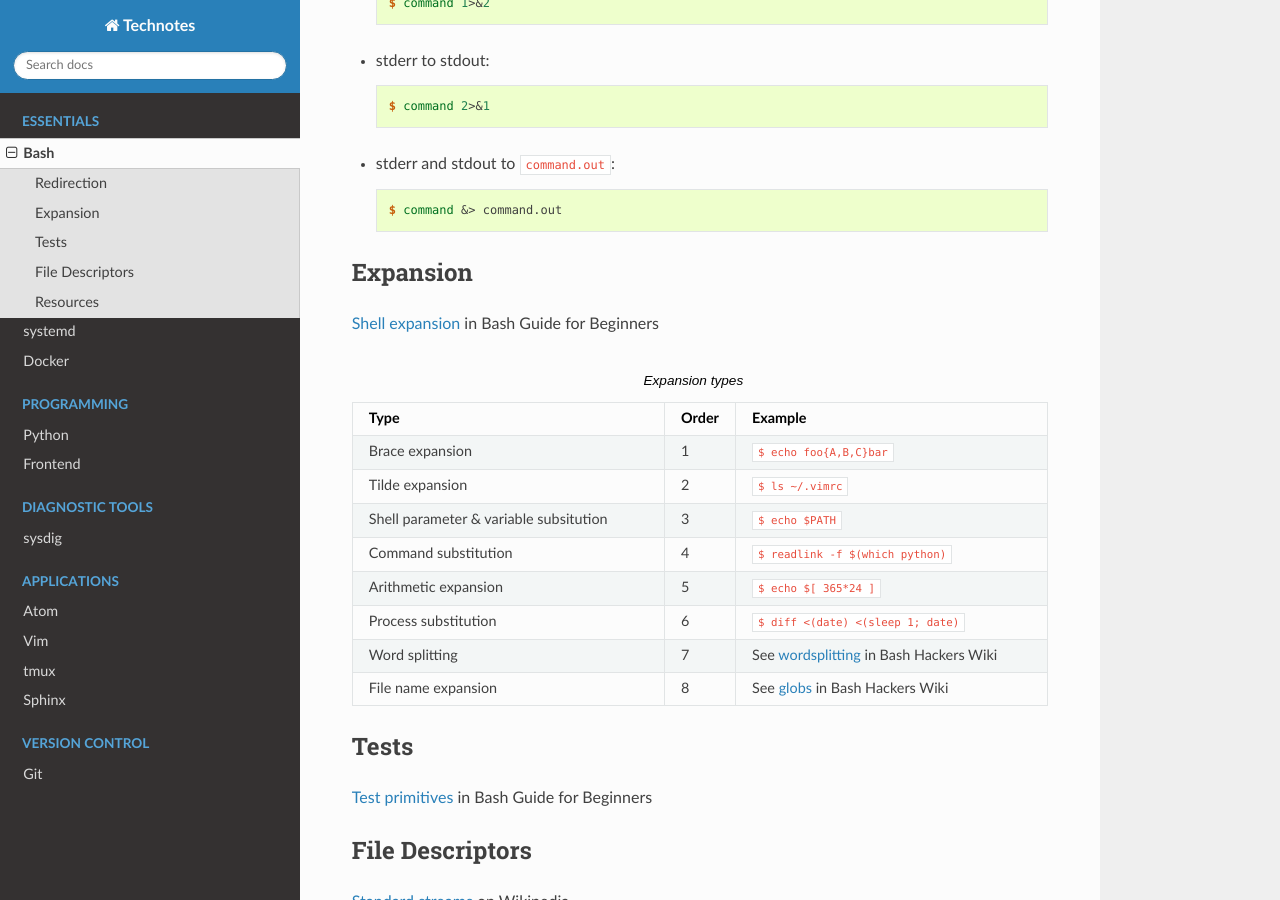
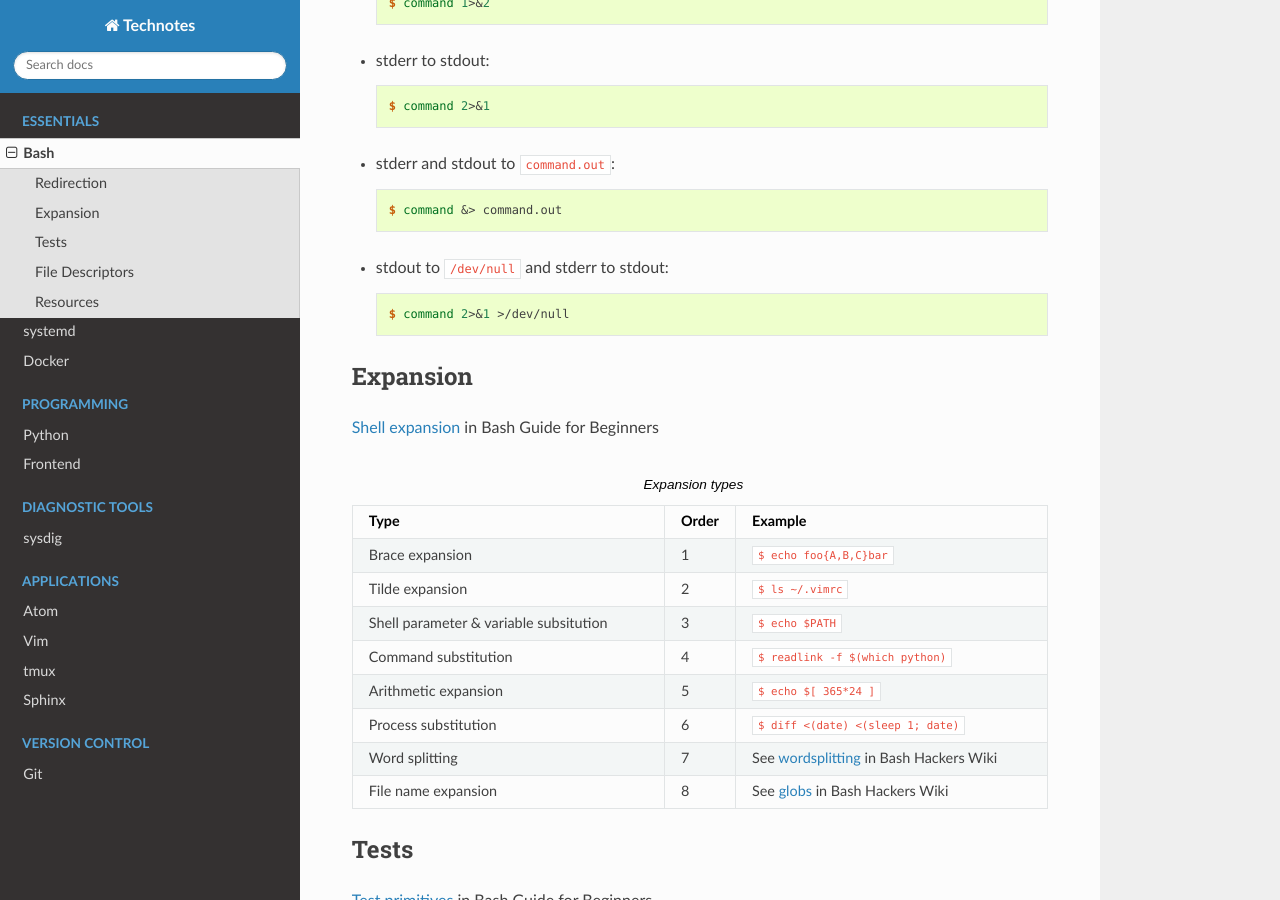
Before and after one commit to heterotopian/technotes, a Sphinx documentation site: the page built from source/bash.rst, in a window 1280 px wide and 900 px high, scrolled down 477 px. Built offline with Sphinx 7.4.7 and the Read the Docs theme 2.0.0, drawn with Linux system fonts in a browser that asks for light colours.

Commit message:
Add stderr to stdout example

```diff
--- a/source/bash.rst
+++ b/source/bash.rst
@@ -28,6 +28,10 @@ Redirection
 - stderr and stdout to ``command.out``::
 
     $ command &> command.out
+
+- stdout to ``/dev/null`` and stderr to stdout::
+
+    $ command 2>&1 >/dev/null
 
 
 Expansion
```
